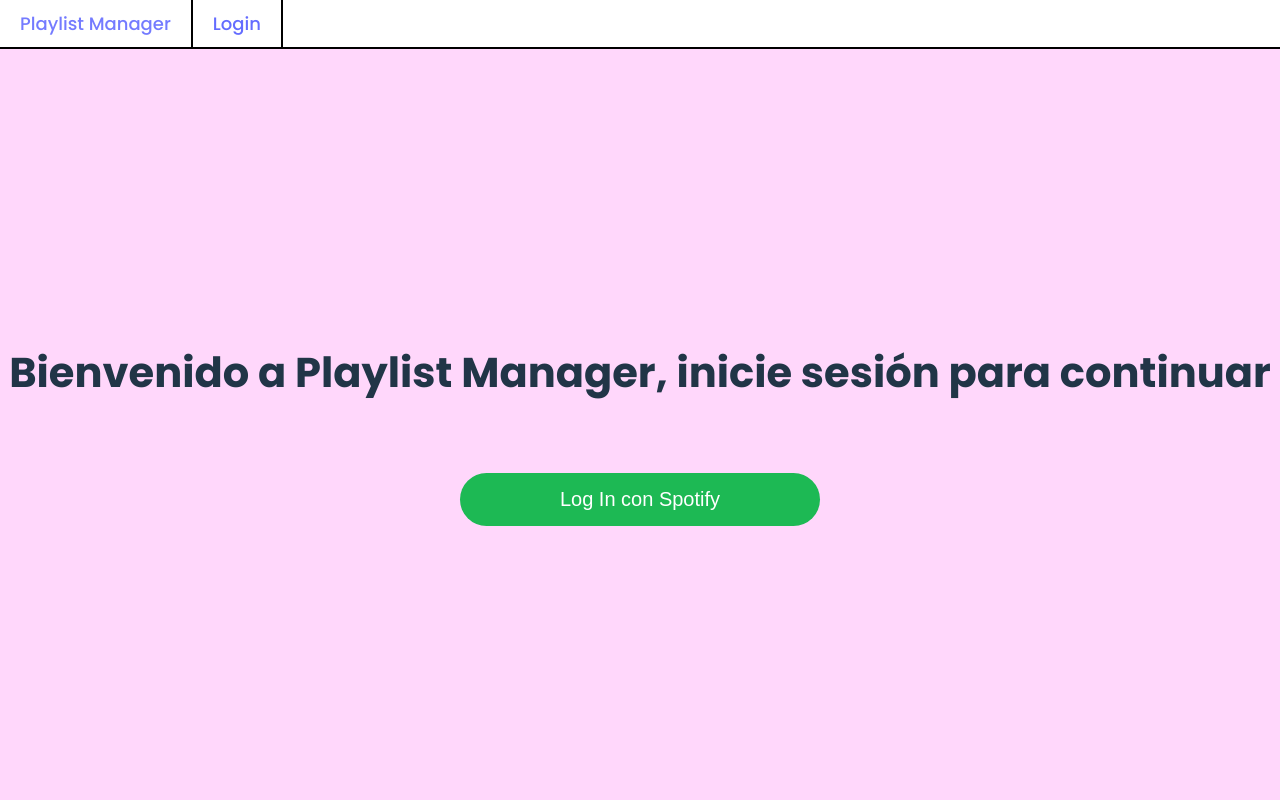
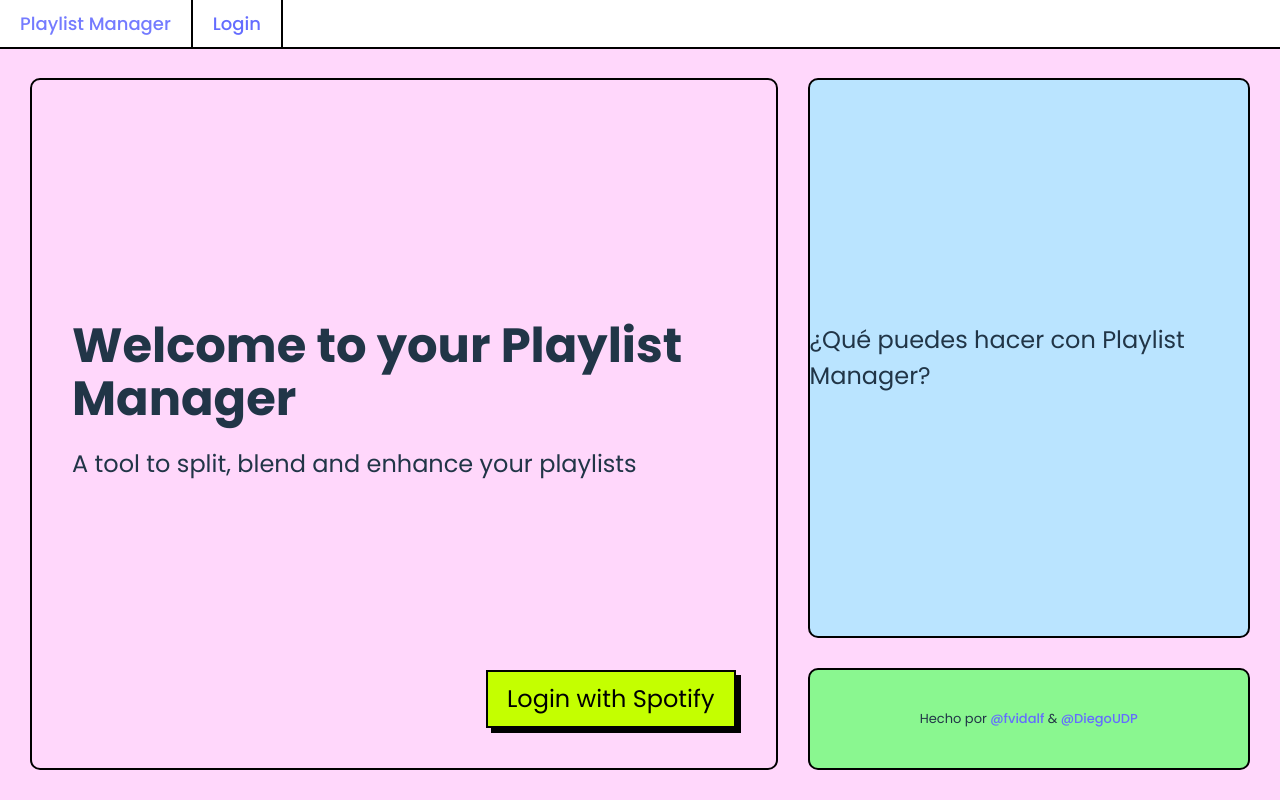
Before and after one commit to fvidalf/Playlist-Manager-Front, a React (Vite) app: page /login in a window 1280 px wide. Built offline with nearby package versions, Linux system fonts and the light colour scheme; no server answers.

Commit message:
feat(login-styling): Add base layout and styling for login view

```diff
--- a/src/Layout.jsx
+++ b/src/Layout.jsx
@@ -3,9 +3,9 @@
 
 const Layout = ({ children }) => {
   return (
-    <div>
+    <div style={{ height: '100%' }}>
       <Navbar />
-      <main style={{ paddingTop: '3rem' }}>{children}</main>
+      <main>{children}</main>
     </div>
   );
 };
--- a/src/views/Login.jsx
+++ b/src/views/Login.jsx
@@ -16,7 +16,6 @@
     const code = urlParams.get("code");
 
     if (code) {
-      // sessionStorage.setItem("processedCode", "true");
       const callbackParams = new URLSearchParams({ code });
 
       axios.get(`${apiConfig.API_URL}/callback`, {
@@ -32,14 +31,12 @@
       })
       .catch(error => {
         console.error("Error:", error);
-        // sessionStorage.removeItem("processedCode");
       });
     }
   }, [location, navigate]);
 
   const handleLogin = async (event) => {
     event.preventDefault();
-    // sessionStorage.removeItem("processedCode");
     axios.get(`${apiConfig.API_URL}/login`)
       .then(response => {
         window.location.href = response.data.authUrl
@@ -49,8 +46,23 @@
 
   return (
     <>
-      <h1> Bienvenido a Playlist Manager, inicie sesión para continuar </h1>
-      <button className="spotify-login-button" onClick={handleLogin}>Log In con Spotify</button>
+      <div id="login-container">
+        <div className="card" id="login-hero">
+          <div id="login-hero-text">
+            <h1>Welcome to your Playlist Manager</h1>
+            <h2>A tool to split, blend and enhance your playlists</h2>
+          </div>
+          <button id="hero-button" className="highlight-button" onClick={handleLogin}>Login with Spotify</button>
+        </div>
+        <div id="login-content">
+          <div className="card" id="features-card">
+            <h2>¿Qué puedes hacer con Playlist Manager?</h2>
+          </div>
+          <div className="card" id="footer">
+            <p>Hecho por <a href="">@fvidalf</a> & <a href="">@DiegoUDP</a></p>
+          </div>
+        </div>
+      </div>
     </>
   )
 }
--- a/src/views/Playlists.jsx
+++ b/src/views/Playlists.jsx
@@ -42,11 +42,11 @@
   }, [playlists, total]);
 
   return (
-    <>
+    <div id="playlists-container">
       <div className="card-container">
         {playlists.map((playlist, index) => {
           return (
-            <div ref={index === playlists.length - 1 ? lastPlaylistElementRef : null} key={playlist.id} className="playlist-card">
+            <div ref={index === playlists.length - 1 ? lastPlaylistElementRef : null} key={playlist.id} className="card playlist-card">
               <img className="bold-photo" src={playlist.images[0].url} alt={playlist.name}/>
               <div className="card-text">
                 <h3>{playlist.name}</h3>
@@ -60,7 +60,7 @@
           );
         })}
       </div>
-    </>
+    </div>
   );
 };
 
--- a/src/views/styles.css
+++ b/src/views/styles.css
@@ -2,11 +2,13 @@
 :root {
     --background-pink: #ffd7fb;
     --highlight-green: #c4ff00;
-    --secondary-color: #1DB954;
+    --background-blue: #bae4ff;
+    --background-green: #8af790;
     --plain-white: #ffffff;
 }
 
 #root {
+    height: 100vh;
     width: 100vw;
     font-family: "Poppins", serif;
     font-weight: 400;
@@ -18,18 +20,22 @@
     font-size: small;
 }
 
-.spotify-login-button {
-    font-family: 'Forum', sans-serif;
-    font-size: 20px;
-    background-color: #1DB954;
-    color: #ffffff;
-    padding: 15px 100px;
-    border: none;
-    border-radius: 70px;
+h1 {
+    font-size: xxx-large;
+    font-weight: 700;
+}
+
+h2 {
+    font-size: x-large;
+    font-weight: 400;
+}
+
+#hero-button {
+    border-width: 0.1em;
+    font-size: x-large;
     cursor: pointer;
     display: block;
-    margin: auto;
-    margin-top: 50px;
+    align-self: flex-end;
     /* NO ENCUENTRO UNA PUTA IMAGEN PNG DE SPOTIFY PARA EL BOTON ME CAGO EN TODO */
 }
 
@@ -44,18 +50,21 @@
     margin: 30px;
 }
 
-.playlist-card {
+.card {
     display: flex;
     flex-direction: column;
     justify-content: center;
     align-items: center;
+    border-radius: 10px;
+    border: #000000 solid 2px;
+}
+
+.playlist-card {
     background-color: #ffffff;
-    border-radius: 10px;
     padding-left: 15px;
     padding-top: 15px;
     padding-right: 20px;
     padding-bottom: 20px;
-    border: #000000 solid 2px;
     width: 260px;
 }
 
@@ -79,7 +88,9 @@
 }
 
 .highlight-button {
-    border: #000000 solid 2px;
+    font-weight: 400;
+    padding: 0.4em 0.8em;
+    border: #000000 solid 0.15em;
     background-color: var(--highlight-green);
     border-radius: 0;
     color: #000000;
@@ -130,8 +141,57 @@
 }
 
 main {
+    padding-top: 3rem;
+    height: calc(100vh - 3rem);
+}
+
+#playlists-container {
     display: flex;
     flex-direction: column;
     align-items: center;
     justify-content: center;
 }
+
+#login-container {
+    display: flex;
+    text-align: left;
+    height: calc(100% - 60px);
+    margin: 30px;
+}
+
+#login-hero {
+    display: flex;
+    flex-direction: column;
+    justify-content: space-between;
+    align-items: center;
+    padding: 40px;
+    width: 60%;
+    margin-right: 30px;
+}
+
+#login-hero-text {
+    align-self: flex-start;
+    margin-top: auto;
+    margin-bottom: auto;
+}
+
+#login-hero h1 {
+    margin-bottom: 0;
+}
+
+#login-content {
+    width: 40%;
+    display: flex;
+    flex-direction: column;
+}
+
+#features-card {
+    background-color: var(--background-blue);
+    height: 85%;
+    margin-bottom: 30px;
+}
+
+#footer {
+    background-color: var(--background-green);
+    height: 15%;
+}
```
